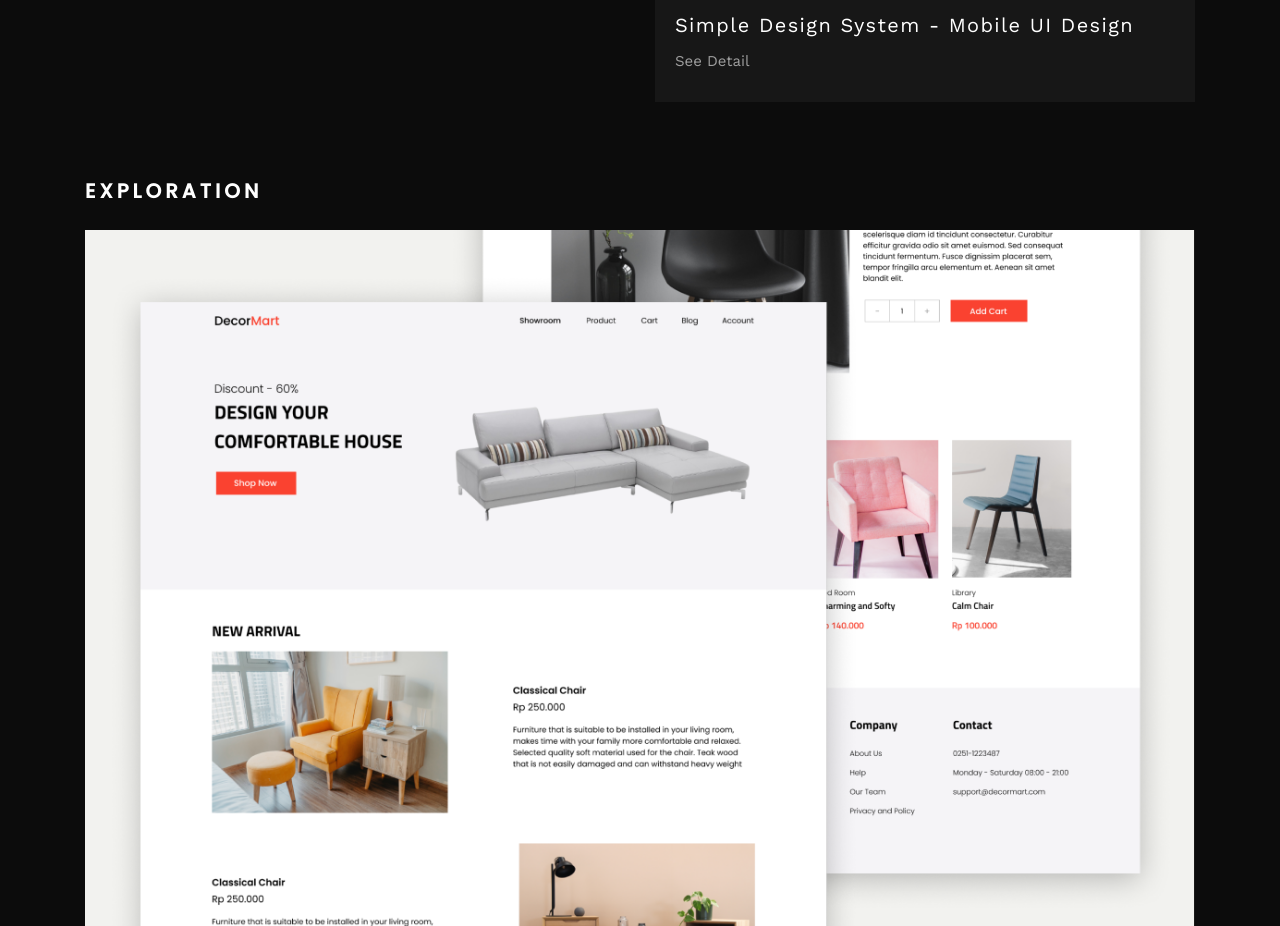
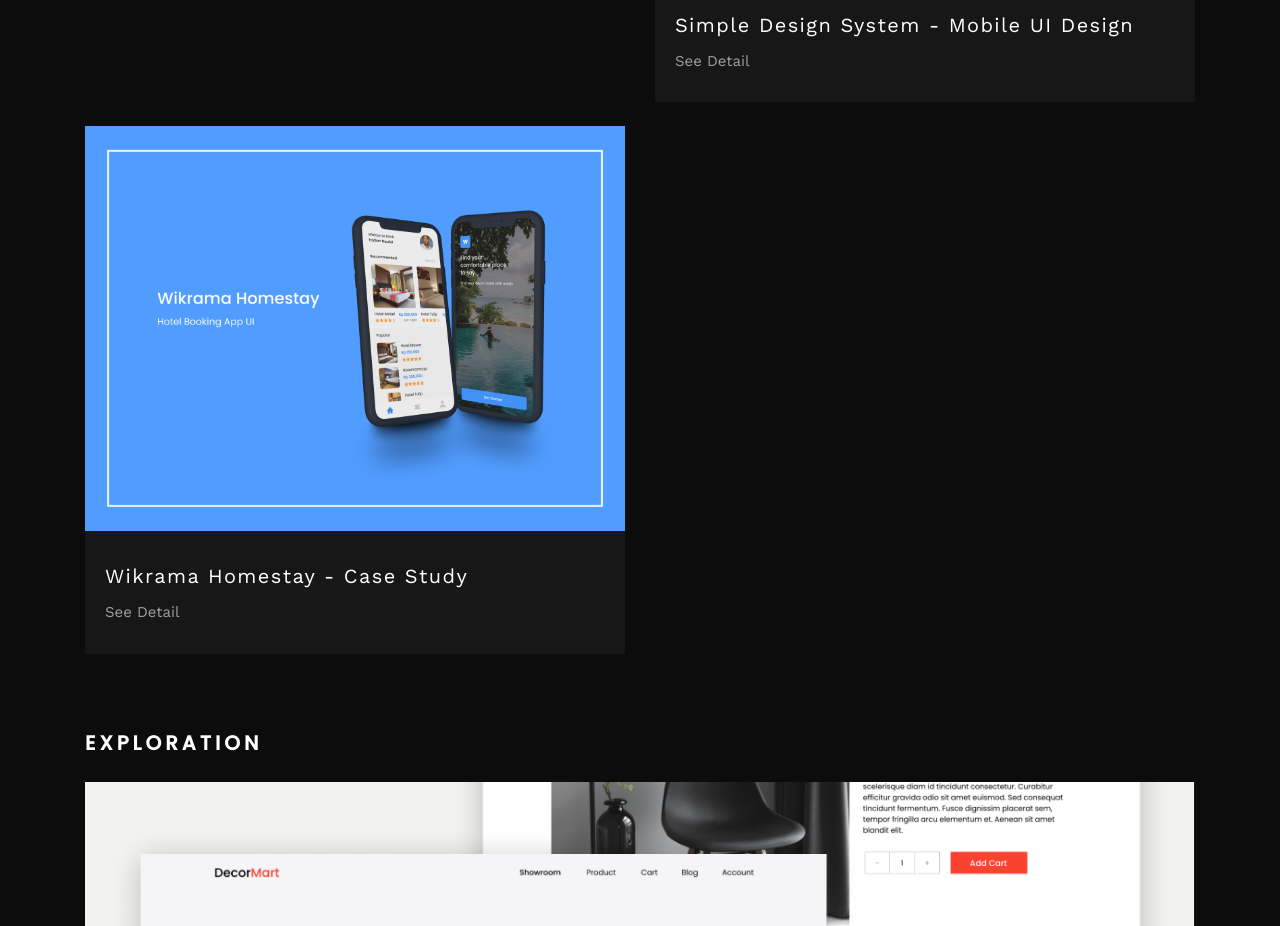
Before and after one commit to FadlanNaufal/myprofile, a plain HTML site: page index.html in a window 1280 px wide. Shown: the part 1132-2058 px from the top of the page. Drawn offline with nearby package versions, Linux system fonts and the light colour scheme.

Commit message:
add new project

```diff
--- a/index.html
+++ b/index.html
@@ -87,6 +87,19 @@
                     </a>
                 </div>
             </div>
+            <div class="col-12 col-md-6 mb-4">
+                <div class="work-item" data-aos="fade-up">
+                    <a href="https://www.notion.so/Wikrama-Homestay-32709849773b4e8db5cf268a39f16432" class="item-link" target="_blank">
+                        <div class="work-image">
+                            <img class="image-item" src="assets/images/project_3.png" alt="">
+                        </div>
+                        <div class="work-text">
+                            <div class="work-title">Wikrama Homestay - Case Study</div>
+                            <div class="work-detail">See Detail</div>
+                        </div>
+                    </a>
+                </div>
+            </div>
         </div>
     </section>
     <!-- END MENU MY WORK -->
```
Also changed, not shown: assets/images/project_3.png (added).
